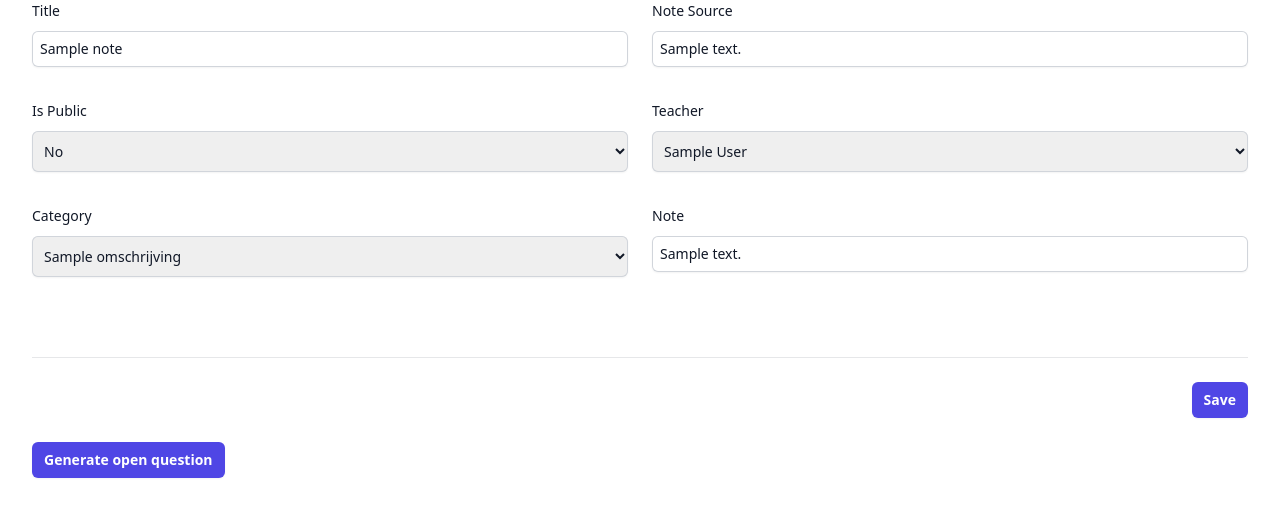
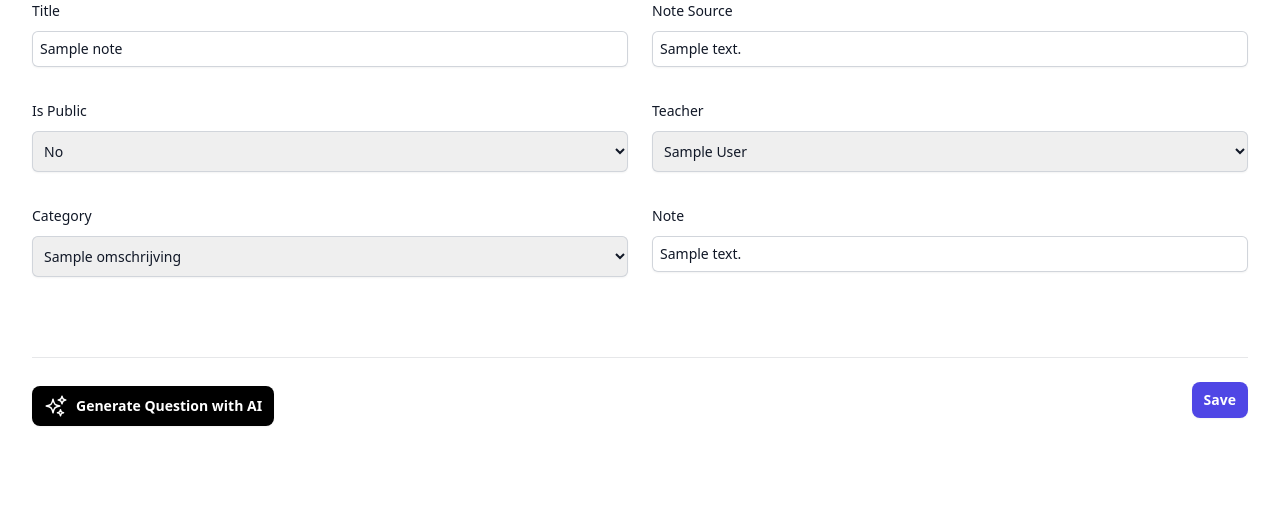
Before and after one commit to NezirNezirevic1054620/test-correct_with_chatgpt, a Flask app: template templates/note/note.html.j2 in a window 1280 px wide. Shown: the part 109-626 px from the top of the page. Run offline with Flask 3, Linux system fonts and the light colour scheme; the template is opened without the code that fills it: most values are stand-ins (such as "Sample title", 1, 10 or a date in 2020); some libraries are stand-ins or nearby versions.

Commit message:
refactored note styling

```diff
--- a/templates/note/note.html.j2
+++ b/templates/note/note.html.j2
@@ -79,18 +79,29 @@
             </div>
         </div>
         <div class="mt-6 flex items-center justify-end gap-x-6">
-            <button type="submit" class="rounded-md bg-indigo-600 px-3 py-2 text-sm font-semibold text-white shadow-sm hover:bg-indigo-500 focus-visible:outline focus-visible:outline-2 focus-visible:outline-offset-2 focus-visible:outline-indigo-600">Save</button>
+            <button type="submit" class="rounded-lg bg-indigo-600 px-3 py-2 text-sm font-semibold text-white shadow-sm hover:bg-indigo-500 focus-visible:outline focus-visible:outline-2 focus-visible:outline-offset-2 focus-visible:outline-indigo-600">Save</button>
         </div>
     </div>
 </form>
-    <div class="mx-auto max-w-7xl sm:px-6 lg:px-8">
+<div class="-mt-14 mx-auto max-w-7xl sm:px-6 lg:px-8">
+    <div class="flex items-center justify-start gap-x-6">
         <form action="{{ url_for('notes.generate_question') }}" method="POST">
             <input type="hidden" name="note_id" value="{{ note.note_id }}">
             <input type="hidden" name="note" value="{{ note.note }}">
-        <div class="mt-6 flex items-center justify-between">
-            <button type="submit" class="rounded-md bg-indigo-600 px-3 py-2 text-sm font-semibold text-white shadow-sm hover:bg-indigo-500 focus-visible:outline focus-visible:outline-2 focus-visible:outline-offset-2 focus-visible:outline-indigo-600">Generate open question</button>
+            <div class="mt-6">
+                <button class="rounded-lg bg-black px-3 py-2 text-sm font-semibold text-white shadow-sm hover:bg-gray-700 focus-visible:outline focus-visible:outline-2 focus-visible:outline-offset-2 focus-visible:outline-indigo-600 inline-flex items-center"
+                    type="submit"
+                    >
+                    <span class="pr-2">
+                        <svg xmlns="http://www.w3.org/2000/svg" fill="none" viewBox="0 0 24 24" stroke-width="1.5" stroke="currentColor" class="w-6 h-6">
+                            <path stroke-linecap="round" stroke-linejoin="round" d="M9.813 15.904L9 18.75l-.813-2.846a4.5 4.5 0 00-3.09-3.09L2.25 12l2.846-.813a4.5 4.5 0 003.09-3.09L9 5.25l.813 2.846a4.5 4.5 0 003.09 3.09L15.75 12l-2.846.813a4.5 4.5 0 00-3.09 3.09zM18.259 8.715L18 9.75l-.259-1.035a3.375 3.375 0 00-2.455-2.456L14.25 6l1.036-.259a3.375 3.375 0 002.455-2.456L18 2.25l.259 1.035a3.375 3.375 0 002.456 2.456L21.75 6l-1.035.259a3.375 3.375 0 00-2.456 2.456zM16.894 20.567L16.5 21.75l-.394-1.183a2.25 2.25 0 00-1.423-1.423L13.5 18.75l1.183-.394a2.25 2.25 0 001.423-1.423l.394-1.183.394 1.183a2.25 2.25 0 001.423 1.423l1.183.394-1.183.394a2.25 2.25 0 00-1.423 1.423z"></path>
+                        </svg>
+                    </span>
+                    <span>Generate Question with AI</span>
+                </button>
             </div>
         </form>
     </div>
+</div>
 {% endfor %}
 {% endblock %}
```
Lines whose indentation alone changed are shown as unchanged.
